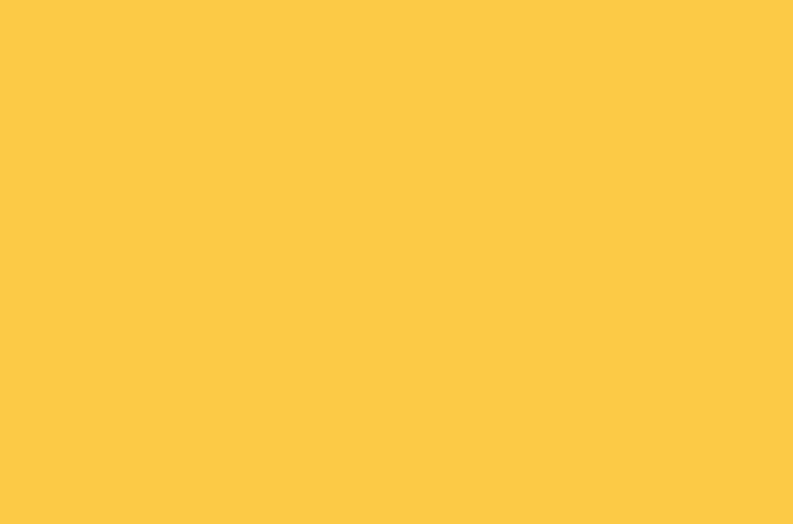
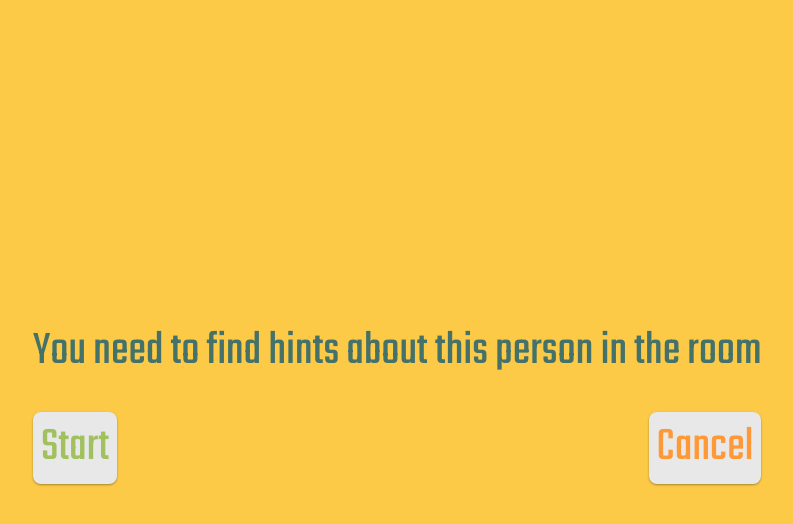
Before and after one commit to Nikitoring/portfolio, a React (Create React App) app: page /room in a window 1280 px wide. Shown: the top 524 px of the page, without its empty margins (243-1036 px from the left). Built offline with nearby package versions, Linux system fonts and the light colour scheme.

Commit message:
hotfix router

```diff
--- a/src/App.js
+++ b/src/App.js
@@ -36,11 +36,11 @@ function App(props) {
               <Route exact path="/" component={IntroComponent} />
             </div>
           </div>
-          <div
+          {/* <div
             className="horizontSpace"
             style={{ '--marginTop': horizonSpace }}
-          ></div>
-          <Route path="/" component={RoomComponent} />
+          ></div> */}
+          <Route path="/room" component={RoomComponent} />
         </main>
       </Provider>
     </Router>
--- a/src/components/Room/room.scss
+++ b/src/components/Room/room.scss
@@ -7,7 +7,7 @@
   width: 100vw;
   height: 100vh;
   background-color: $background;
-  transform: translateX(100%);
+  // transform: translateX(100%);
   transition: transform 1.33s ease-out;
   z-index: 5;
   overflow: hidden;
```
Also changed, not shown: 1 other file (tests, documents, lock files or other folders).
